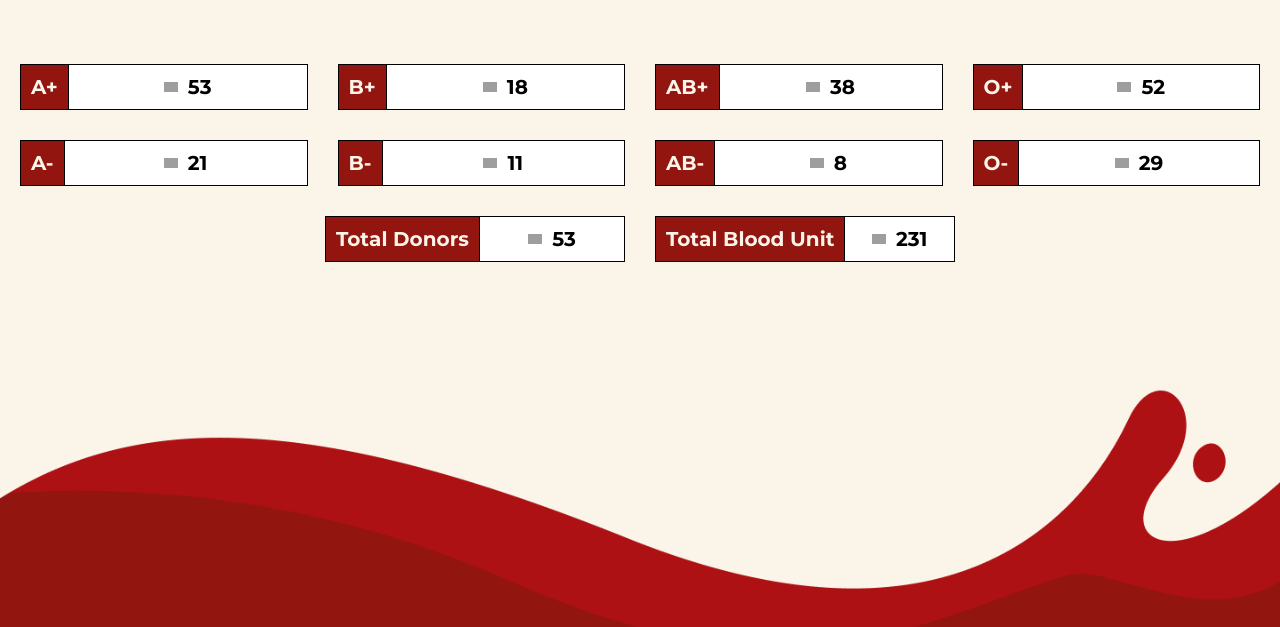
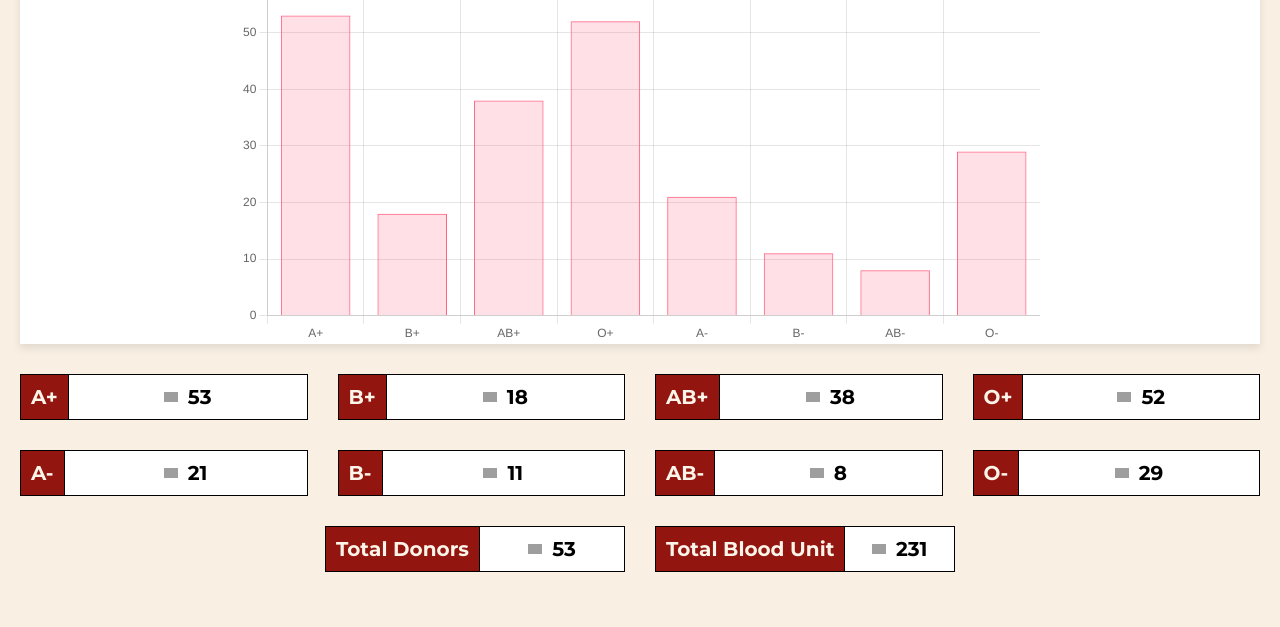
Before and after one commit to rajihahr/usm-bloodconnect, a React app: page /bloodbank in a window 1280 px wide. Shown: the part 223-850 px from the top of the page. Built offline with nearby package versions, Linux system fonts and the light colour scheme; grey boxes are pictures that could not be loaded.

Commit message:
admin dashboard

```diff
--- a/src/Admin/BloodBank/BloodBankDashboard.js
+++ b/src/Admin/BloodBank/BloodBankDashboard.js
@@ -1,16 +1,57 @@
-import React from 'react';
-import { BloodTypeCard } from './BloodTypeCard';
-import styles from './BloodBankDashboard.module.css';
+import React from "react";
+import { BloodTypeCard } from "./BloodTypeCard";
+import BloodTypeBarChart from "./BloodTypeBarChart";
+import styles from "./BloodBankDashboard.module.css";
 
 const bloodTypes = [
-  { type: 'A+', quantity: 53, iconSrc: 'https://cdn.builder.io/api/v1/image/assets/TEMP/df74991bd00685ce355fc178401b48d527bfb781b20af75db78bc86e49683bce?placeholderIfAbsent=true&apiKey=dc1dfaeed34d4c05a46eb3603635944e' },
-  { type: 'B+', quantity: 18, iconSrc: 'https://cdn.builder.io/api/v1/image/assets/TEMP/61bb7519bf47e08377d6c60adb85dc82c806f631b28e489e2cb9aca45c20ded1?placeholderIfAbsent=true&apiKey=dc1dfaeed34d4c05a46eb3603635944e' },
-  { type: 'AB+', quantity: 38, iconSrc: 'https://cdn.builder.io/api/v1/image/assets/TEMP/df74991bd00685ce355fc178401b48d527bfb781b20af75db78bc86e49683bce?placeholderIfAbsent=true&apiKey=dc1dfaeed34d4c05a46eb3603635944e' },
-  { type: 'O+', quantity: 52, iconSrc: 'https://cdn.builder.io/api/v1/image/assets/TEMP/61bb7519bf47e08377d6c60adb85dc82c806f631b28e489e2cb9aca45c20ded1?placeholderIfAbsent=true&apiKey=dc1dfaeed34d4c05a46eb3603635944e' },
-  { type: 'A-', quantity: 21, iconSrc: 'https://cdn.builder.io/api/v1/image/assets/TEMP/df74991bd00685ce355fc178401b48d527bfb781b20af75db78bc86e49683bce?placeholderIfAbsent=true&apiKey=dc1dfaeed34d4c05a46eb3603635944e' },
-  { type: 'B-', quantity: 11, iconSrc: 'https://cdn.builder.io/api/v1/image/assets/TEMP/61bb7519bf47e08377d6c60adb85dc82c806f631b28e489e2cb9aca45c20ded1?placeholderIfAbsent=true&apiKey=dc1dfaeed34d4c05a46eb3603635944e' },
-  { type: 'AB-', quantity: 8, iconSrc: 'https://cdn.builder.io/api/v1/image/assets/TEMP/df74991bd00685ce355fc178401b48d527bfb781b20af75db78bc86e49683bce?placeholderIfAbsent=true&apiKey=dc1dfaeed34d4c05a46eb3603635944e' },
-  { type: 'O-', quantity: 29, iconSrc: 'https://cdn.builder.io/api/v1/image/assets/TEMP/61bb7519bf47e08377d6c60adb85dc82c806f631b28e489e2cb9aca45c20ded1?placeholderIfAbsent=true&apiKey=dc1dfaeed34d4c05a46eb3603635944e' }
+  {
+    type: "A+",
+    quantity: 53,
+    iconSrc:
+      "https://cdn.builder.io/api/v1/image/assets/TEMP/df74991bd00685ce355fc178401b48d527bfb781b20af75db78bc86e49683bce?placeholderIfAbsent=true&apiKey=dc1dfaeed34d4c05a46eb3603635944e",
+  },
+  {
+    type: "B+",
+    quantity: 18,
+    iconSrc:
+      "https://cdn.builder.io/api/v1/image/assets/TEMP/61bb7519bf47e08377d6c60adb85dc82c806f631b28e489e2cb9aca45c20ded1?placeholderIfAbsent=true&apiKey=dc1dfaeed34d4c05a46eb3603635944e",
+  },
+  {
+    type: "AB+",
+    quantity: 38,
+    iconSrc:
+      "https://cdn.builder.io/api/v1/image/assets/TEMP/df74991bd00685ce355fc178401b48d527bfb781b20af75db78bc86e49683bce?placeholderIfAbsent=true&apiKey=dc1dfaeed34d4c05a46eb3603635944e",
+  },
+  {
+    type: "O+",
+    quantity: 52,
+    iconSrc:
+      "https://cdn.builder.io/api/v1/image/assets/TEMP/61bb7519bf47e08377d6c60adb85dc82c806f631b28e489e2cb9aca45c20ded1?placeholderIfAbsent=true&apiKey=dc1dfaeed34d4c05a46eb3603635944e",
+  },
+  {
+    type: "A-",
+    quantity: 21,
+    iconSrc:
+      "https://cdn.builder.io/api/v1/image/assets/TEMP/df74991bd00685ce355fc178401b48d527bfb781b20af75db78bc86e49683bce?placeholderIfAbsent=true&apiKey=dc1dfaeed34d4c05a46eb3603635944e",
+  },
+  {
+    type: "B-",
+    quantity: 11,
+    iconSrc:
+      "https://cdn.builder.io/api/v1/image/assets/TEMP/61bb7519bf47e08377d6c60adb85dc82c806f631b28e489e2cb9aca45c20ded1?placeholderIfAbsent=true&apiKey=dc1dfaeed34d4c05a46eb3603635944e",
+  },
+  {
+    type: "AB-",
+    quantity: 8,
+    iconSrc:
+      "https://cdn.builder.io/api/v1/image/assets/TEMP/df74991bd00685ce355fc178401b48d527bfb781b20af75db78bc86e49683bce?placeholderIfAbsent=true&apiKey=dc1dfaeed34d4c05a46eb3603635944e",
+  },
+  {
+    type: "O-",
+    quantity: 29,
+    iconSrc:
+      "https://cdn.builder.io/api/v1/image/assets/TEMP/61bb7519bf47e08377d6c60adb85dc82c806f631b28e489e2cb9aca45c20ded1?placeholderIfAbsent=true&apiKey=dc1dfaeed34d4c05a46eb3603635944e",
+  },
 ];
 
 export const BloodBankDashboard = () => {
@@ -18,7 +59,14 @@ export const BloodBankDashboard = () => {
     <main>
       <div className={styles.authContainer}>
         <section className={styles.bloodBankContainer}>
-        <h2 className={styles.dashboardTitle}>BloodBank Analytics Dashboard</h2>
+          <h2 className={styles.dashboardTitle}>
+            BloodBank Analytics Dashboard
+          </h2>
+
+          {/* Bar Chart */}
+          <div className={styles.analyticsChartContainer}>
+            <BloodTypeBarChart bloodTypes={bloodTypes} />
+          </div>
 
           <div className={styles.bloodStatsGrid}>
             {/* First Row: Positive Blood Types */}
--- a/src/Admin/BloodBank/BloodBankDashboard.module.css
+++ b/src/Admin/BloodBank/BloodBankDashboard.module.css
@@ -12,7 +12,8 @@
     overflow: hidden;
     min-height: 100vh;
     min-width: fit-content;
-    background-image: url('../../../public/Background.png');
+    /* background-image: url("../../../public/Background.png"); */
+    background-color: rgb(249, 240, 227);
     background-size: cover; /* Ensures the background is applied and doesn't interfere with the grid */
     background-position: bottom;
     background-repeat: no-repeat;
@@ -23,8 +24,8 @@
     text-align: center;
     justify-items: center;
     font: 700 30px Montserrat, sans-serif;
-    margin-top: 15vh;
-    margin-bottom: 10vh;
+    margin-top: 5vh;
+    margin-bottom: 5vh;
     flex: 1;
   }
 
@@ -44,10 +45,20 @@
     display: flex;
     justify-content: center; /* Centers each card */
   }
+  .analyticsChartContainer {
+    display: flex;
+    justify-content: center;
+    width: 100%;
+    margin-bottom: 30px;
+    background-color: white;
+    box-shadow: 0 4px 8px rgba(0, 0, 0, 0.1);
+  }
 
-.analyticsChart {
+  .analyticsChartContainer > div {
     width: 100%;
-    margin-top: 24px;
+    max-width: 800px;
+    height: 400px;
+    margin: 0 auto;
   }
 
   @media (max-width: 991px) {
--- /dev/null
+++ b/src/Admin/BloodBank/BloodTypeBarChart.js
@@ -0,0 +1,62 @@
+import React from "react";
+import { Bar } from "react-chartjs-2";
+import {
+  Chart as ChartJS,
+  CategoryScale,
+  LinearScale,
+  BarElement,
+  Title,
+  Tooltip,
+  Legend,
+  Filler,
+} from "chart.js";
+
+ChartJS.register(
+  CategoryScale,
+  LinearScale,
+  BarElement,
+  Title,
+  Tooltip,
+  Legend,
+  Filler
+);
+
+const BloodTypeBarChart = ({ bloodTypes }) => {
+  const data = {
+    labels: bloodTypes.map((bloodType) => bloodType.type),
+    datasets: [
+      {
+        label: "Blood Units",
+        data: bloodTypes.map((bloodType) => bloodType.quantity),
+        backgroundColor: "rgba(255, 99, 132, 0.2)",
+        borderColor: "rgba(255, 99, 132, 1)",
+        borderWidth: 1,
+      },
+    ],
+  };
+
+  const options = {
+    maintainAspectRatio: false,
+    responsive: true,
+    scales: {
+      y: {
+        beginAtZero: true,
+      },
+    },
+  };
+
+  return (
+    <div
+      style={{
+        width: "100%",
+        maxWidth: "800px",
+        height: "400px",
+        margin: "0 auto",
+      }}
+    >
+      <Bar data={data} options={options} />
+    </div>
+  );
+};
+
+export default BloodTypeBarChart;
```
Also changed, not shown: src/Admin/BloodBank/BloodTypeCard.module.css (indentation only). Lines whose indentation alone changed are shown as unchanged.
